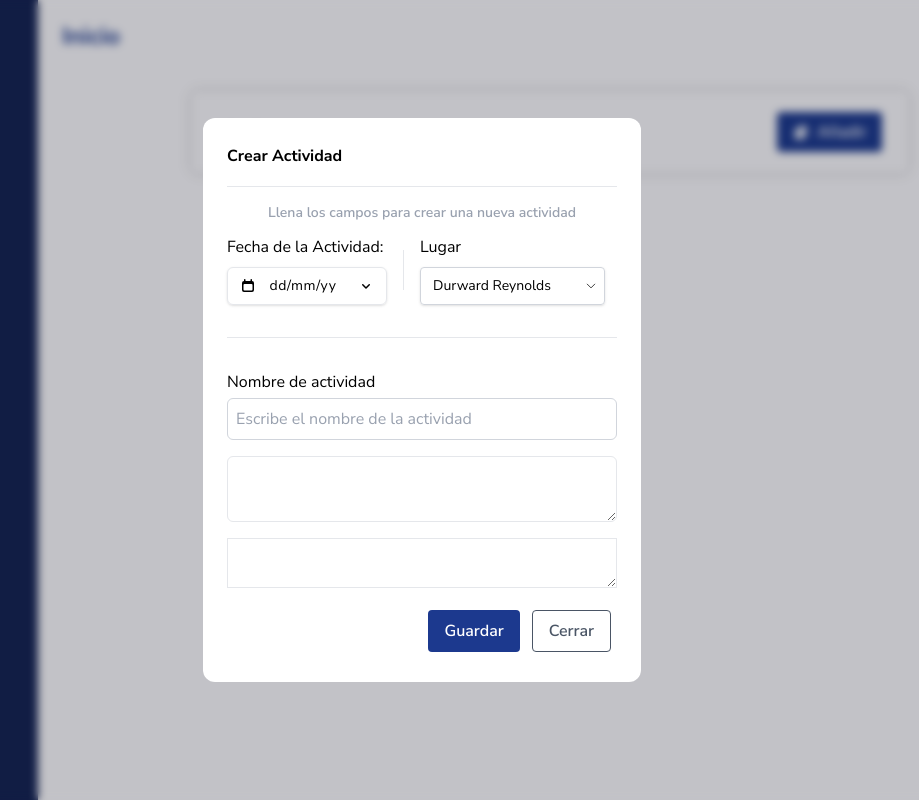
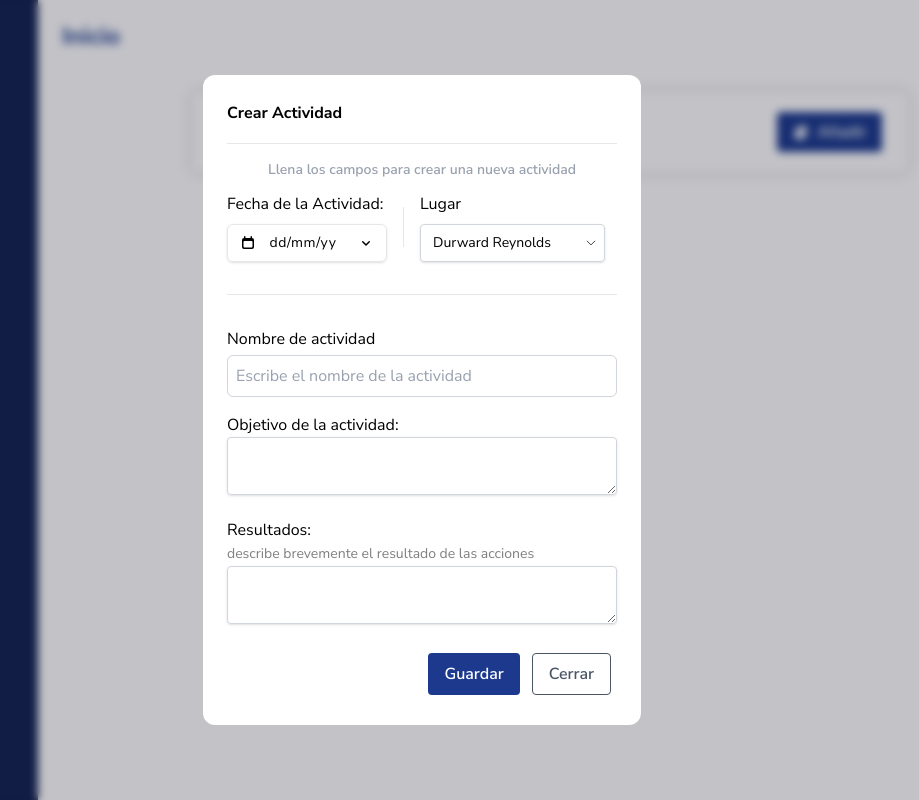
Before and after one commit to iDannyGR/SNIMSRC, a Next.js app in the folder frontend/: page / in a window 1280 px wide. Both pictures are taken after a click on the button "Añadir". Shown: the whole page, without its empty margins (218-1137 px from the left). Built offline with nearby package versions, Linux system fonts and the light colour scheme.

Commit message:
update inputs

```diff
--- a/frontend/src/components/noteForm.tsx
+++ b/frontend/src/components/noteForm.tsx
@@ -1,10 +1,7 @@
-import { Field, Label, Textarea } from "@headlessui/react";
+import { Description, Field, Label } from "@headlessui/react";
 import React from "react";
 import { Input } from "./ui";
-import Dropdown from "./ui/Dropdown/Dropdown";
-import Calendar from "./ui/Calendar/Calendar";
-import { Separator } from "./ui";
-
+import { Calendar, Separator, Dropdown, TextArea } from "./ui";
 export default function NoteForm(): React.JSX.Element {
   return (
     <div className="flex flex-col max-w-full gap-4">
@@ -28,11 +25,17 @@ export default function NoteForm(): React.JSX.Element {
           placeholder="Escribe el nombre de la actividad"
         ></Input>
       </Field>
-      <Textarea
-        name="objetivo"
-        className="border min-w-full rounded-md border-gray-200 p-2 selected:bg-blue-100 focus:border-blue-500 focus:outline-none focus:ring-blue-500"
-      ></Textarea>
-      <Textarea name="objetivo" className="border  min-w-full"></Textarea>
+      <Field>
+        <Label htmlFor="objetivo">Objetivo de la actividad:</Label>
+        <TextArea name="objetivo"></TextArea>
+      </Field>
+      <Field>
+        <Label htmlFor="resultado">Resultados:</Label>
+        <Description className="text-sm/6 text-black/50">
+          describe brevemente el resultado de las acciones
+        </Description>
+        <TextArea name="resultado"></TextArea>
+      </Field>
     </div>
   );
 }
--- a/frontend/src/components/ui/Textarea/Textarea.tsx
+++ b/frontend/src/components/ui/Textarea/Textarea.tsx
@@ -1,19 +1,25 @@
-import { Textarea as HeadlessTextArea } from "@headlessui/react";
+import { Textarea as HeadlessTextArea, type TextareaProps } from "@headlessui/react";
 import { forwardRef } from "react";
-import clsx from "clsx";
+import { twMerge } from "tailwind-merge";
 
+type Props = TextareaProps &
+  React.TextareaHTMLAttributes<HTMLTextAreaElement> & {
+    className?: string;
+  };
 
-const Textarea = forwardRef<HTMLTextAreaElement>(
-  ({className,...props }, ref) => {
+const TextArea = forwardRef<HTMLTextAreaElement, Props>(({ className, ...props }, ref) => {
   return (
     <HeadlessTextArea
       ref={ref}
-        disabled={disabled}
-        className={clsx(
+      className={twMerge(
         "w-full rounded border border-gray-300 px-3 py-2 text-sm shadow-sm focus:border-blue-500 focus:outline-none focus:ring-blue-500",
-          disabled && "cursor-not-allowed bg-gray-100 opacity-50",
-        className )}
+        className
+      )}
       {...props}
     />
   );
-  }
+});
+
+TextArea.displayName = "Textarea";
+
+export default TextArea;
--- a/frontend/src/components/ui/index.ts
+++ b/frontend/src/components/ui/index.ts
@@ -2,5 +2,7 @@ export { default as Button } from "./Button";
 export type { ButtonProps, ButtonVariant, ButtonSize } from "./Button";
 export { default as Input } from "./Input";
 export type { InputProps, InputSize, InputType } from "./Input";
-export  {default as Separator } from "./Separator/Separator";
-export  {default as Calendar}  from "./Calendar/Calendar";
+export { default as Separator } from "./Separator/Separator";
+export { default as Calendar } from "./Calendar/Calendar";
+export { default as Dropdown } from "./Dropdown/Dropdown";
+export { default as TextArea } from "./Textarea/Textarea";
```
Also changed, not shown: frontend/src/components/Modal/Modal.tsx (+1 -9 lines), frontend/src/components/Modal/Modal.types.ts (added, +9 -0 lines), frontend/src/components/ui/Dropdown/Dropdown.tsx (+7 -1 lines). Lines whose indentation alone changed are shown as unchanged.
